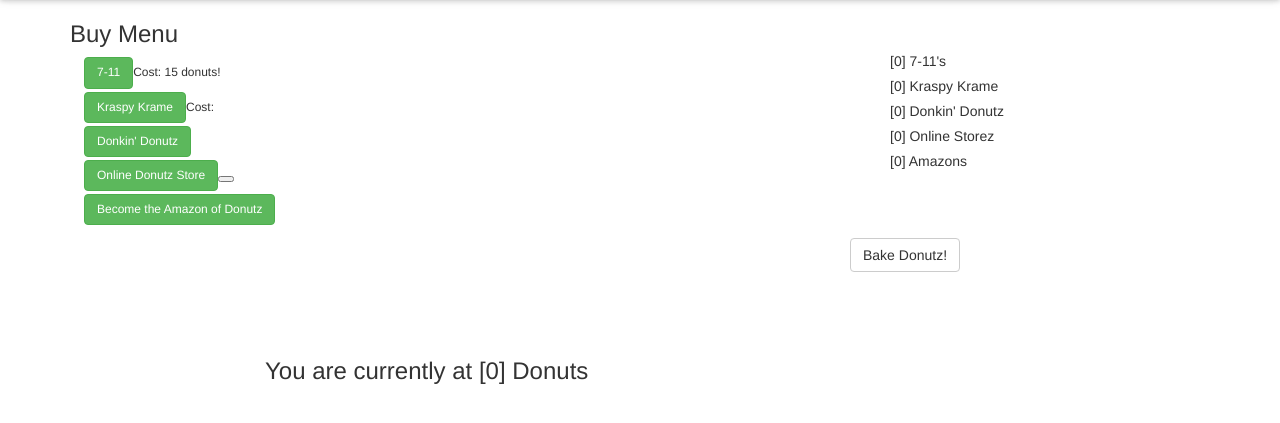
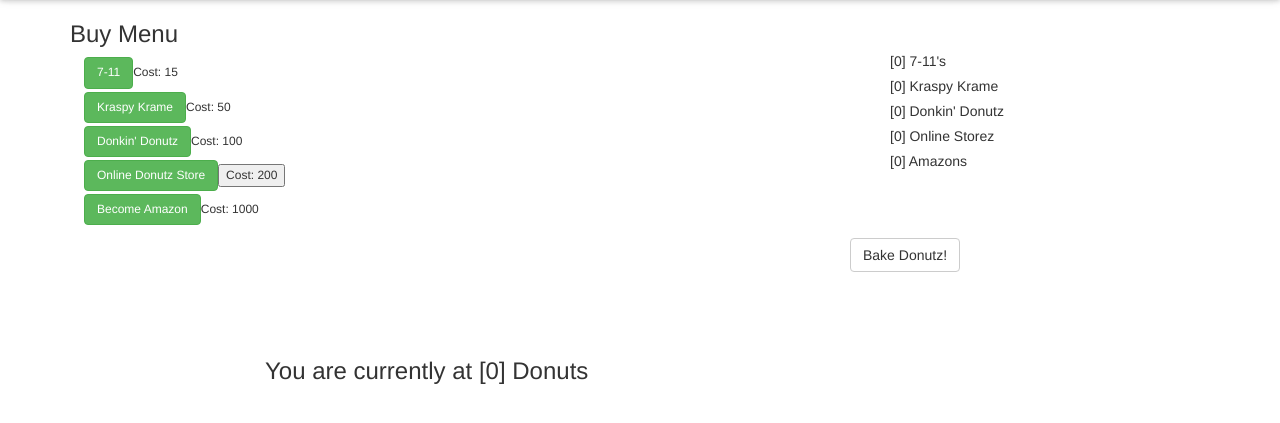
Before and after one commit to mliou8/clicker-game, a website: page app/index.html in a window 1280 px wide. Shown: the part 59-482 px from the top of the page. Drawn offline with nearby package versions, Linux system fonts and the light colour scheme.

Commit message:
revised text of storeFive button

```diff
--- a/app/index.html
+++ b/app/index.html
@@ -55,11 +55,11 @@
         <div class="col-xs-6 left buy-menu">
           <h3> Buy Menu </h3>
           <ul class="buy-list">
-            <li> <button class="btn btn-success" id="storeOne">7-11</button>Cost: 15 donuts!</li>
-            <li> <button class="btn btn-success" id="storeTwo">Kraspy Krame</button>Cost:  </li>
-            <li> <button class="btn btn-success" id="storeThree">Donkin' Donutz</button></li>
-            <li> <button class="btn btn-success" id="storeFour">Online Donutz Store<button></li>
-            <li> <button class="btn btn-success" id="storeFive">Become the Amazon of Donutz</button></li>
+            <li> <button class="btn btn-success" id="storeOne">7-11</button>Cost: 15</li>
+            <li> <button class="btn btn-success" id="storeTwo">Kraspy Krame</button>Cost: 50 </li>
+            <li> <button class="btn btn-success" id="storeThree">Donkin' Donutz</button>Cost: 100</li>
+            <li> <button class="btn btn-success" id="storeFour">Online Donutz Store<button>Cost: 200</li>
+            <li> <button class="btn btn-success" id="storeFive">Become Amazon</button>Cost: 1000</li>
           </ul>
         </div>
         <div class= "col-xs-offset-2 col-xs-4 right">
```
